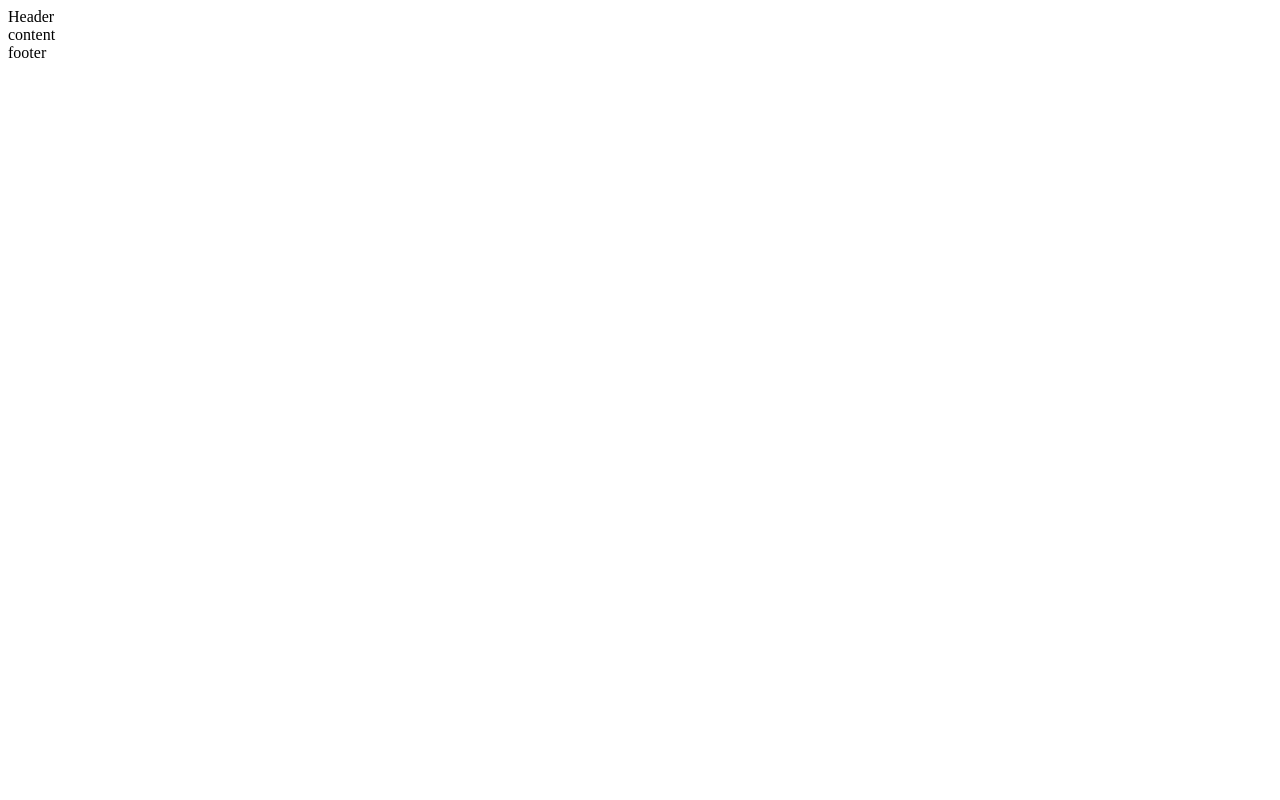
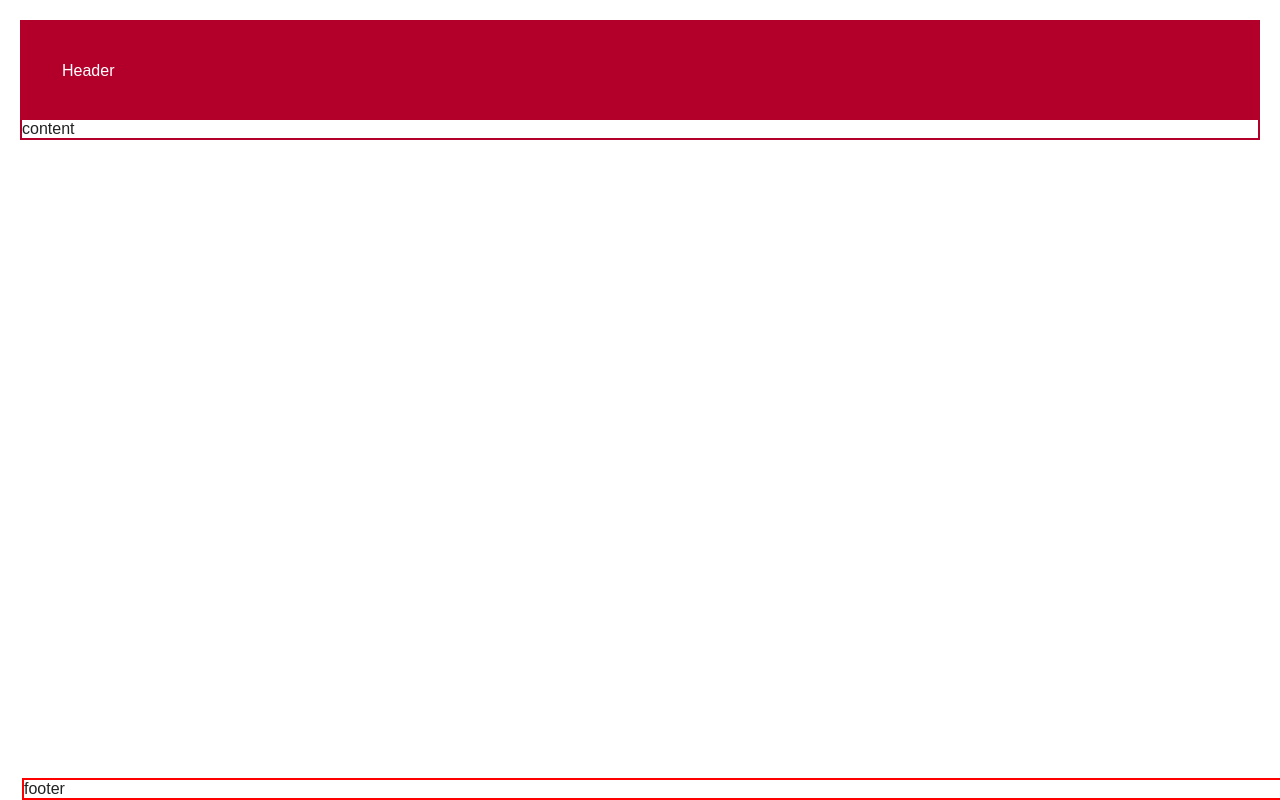
Before and after one commit to Twisted-Neo/Uppstart, a plain HTML site: page index.html in a window 1280 px wide. Drawn offline with Linux system fonts and the light colour scheme.

Commit message:
added html and css

```diff
--- a/index.html
+++ b/index.html
@@ -3,11 +3,14 @@
   <head>
     <meta charset="UTF-8" />
     <meta name="viewport" content="width=device-width, initial-scale=1.0" />
+    <link rel="stylesheet" href="style.css" />
     <title>Document</title>
   </head>
   <body>
-    <header>Header</header>
-    <div id="content">content</div>
-    <footer>footer</footer>
+    <div class="root">
+      <header>Header</header>
+      <main>content</main>
+      <footer>footer</footer>
+    </div>
   </body>
 </html>
--- a/style.css
+++ b/style.css
@@ -14,10 +14,33 @@
   padding: 0;
 }
 
+div {
+  border: #b3002b solid 2px;
+}
+
 body {
   font-family: sans-serif;
   background-color: #ffffff;
   color: var(--text-dark);
+}
+
+.root {
+  display: flex;
+  flex-direction: column;
+  margin: 20px;
+}
+
+main {
+  display: flex;
+  flex-direction: column;
+  flex: 1;
+}
+
+footer {
+  border: 2px red solid;
+  position: fixed;
+  bottom: 0;
+  width: 100%;
 }
 
 a {
@@ -25,7 +48,7 @@ a {
   color: var(--prim-red);
 }
 
-.top-header {
+header {
   background-color: var(--prim-red);
   color: var(--text-light);
   padding: 40px;
```
Lines whose indentation alone changed are shown as unchanged.
